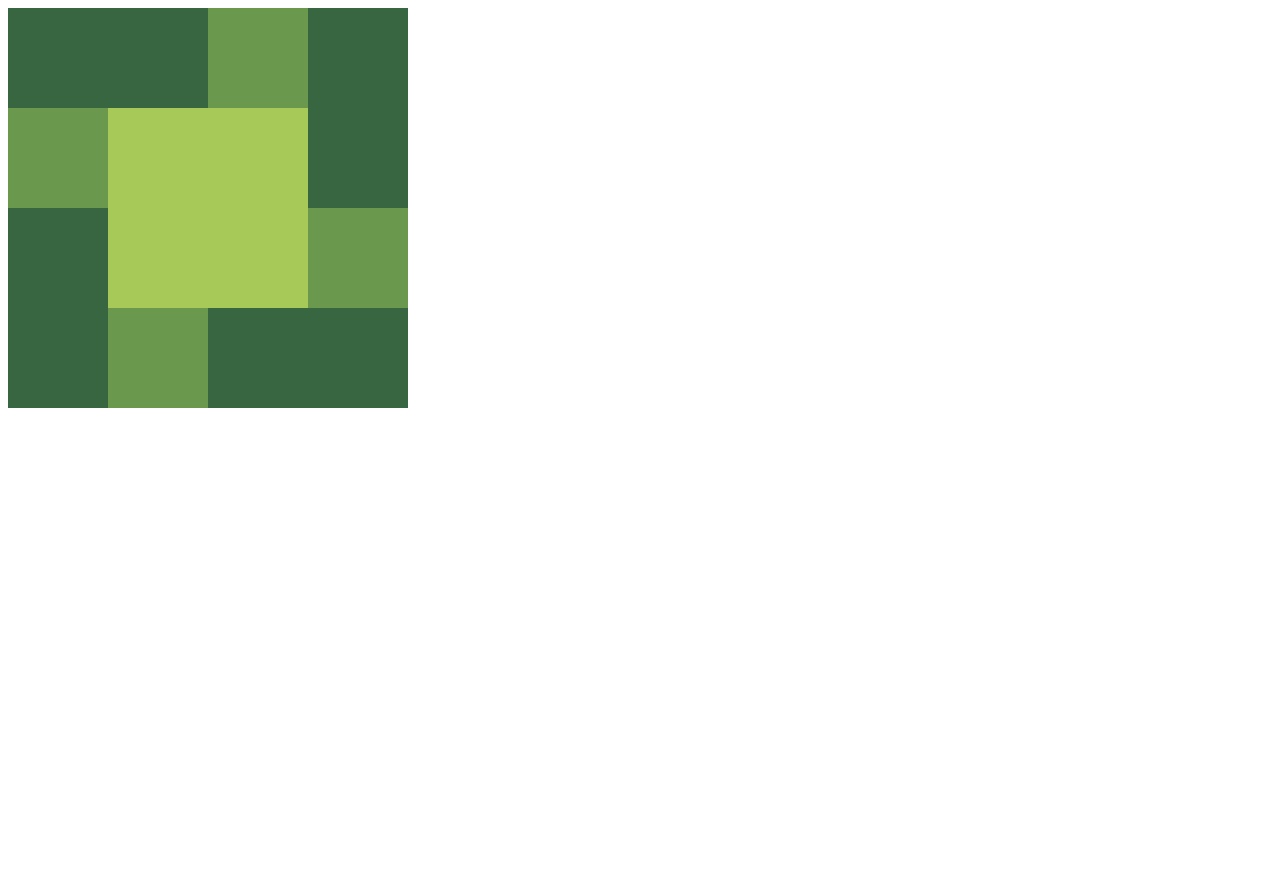
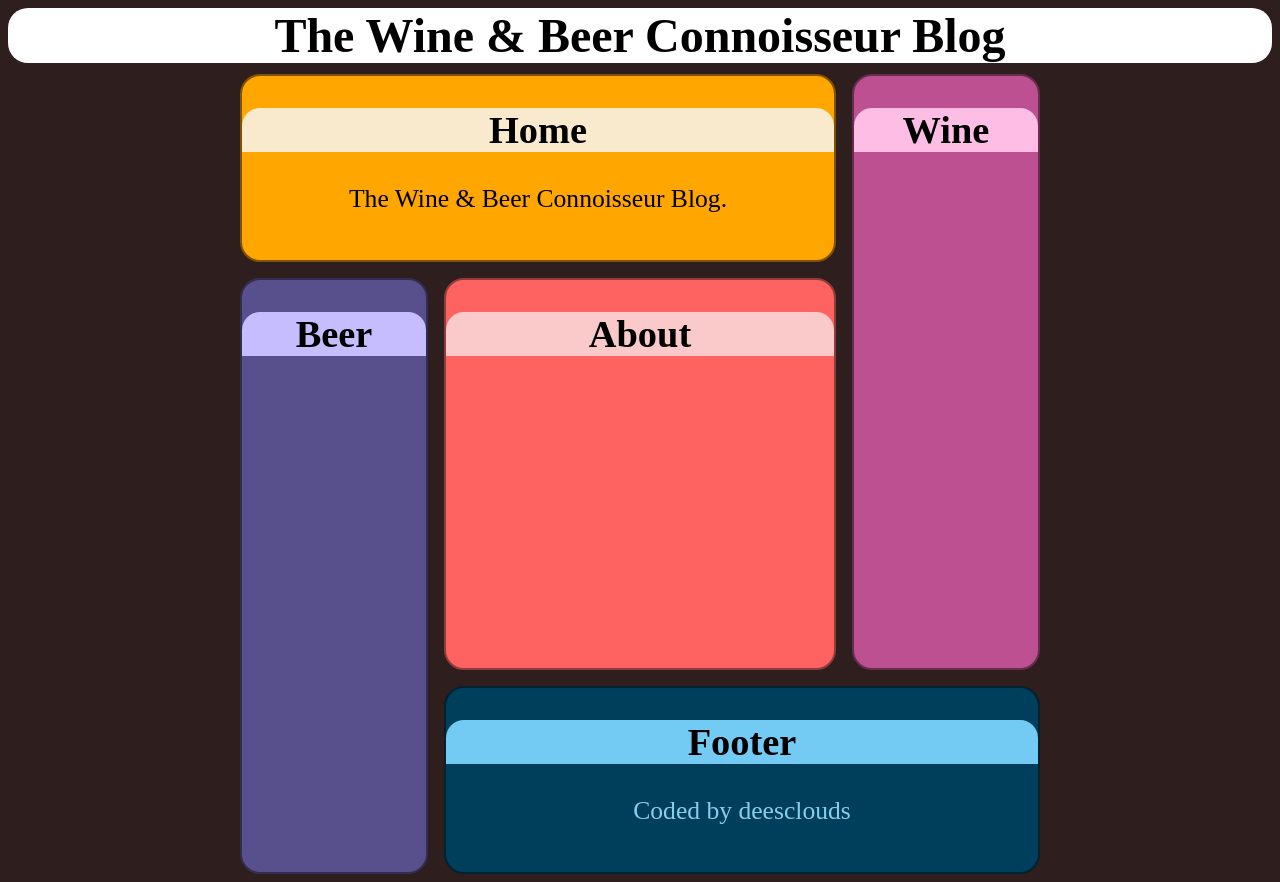
Before and after one commit to deesclouds/wine-beer-connoisseur, a plain HTML site: page index.html in a window 1280 px wide. Before the commit the page ends 800 px from the top, so only its background shows below. Drawn offline with Linux system fonts and the light colour scheme.

Commit message:
first commit for blog project

```diff
--- a/css/style.css
+++ b/css/style.css
@@ -1,101 +1,117 @@
-.angry-grid {
-   display: grid;
-
-   grid-template-rows: 1fr 1fr 1fr 1fr;
-   grid-template-columns: 1fr 1fr 1fr 1fr;
-
-   gap: 0px;
-   height:400px;
-   width:400px;
+html{
+   overscroll-behavior: none;
 }
 
-#item-0 {
+body, h1{
+   background: hsl(0, 22%, 15%);
+   font-size: 62.5%;
+}
+h1{
+   text-align: center;
+   background-color: #f9cac9;
+   width: 75%;
+   margin: 0 auto;
+   border-radius: 20px;
+   font-size: 3rem;
+}
 
-   background-color: #386641;
-   grid-row-start: 1;
-   grid-column-start: 1;
+.blog-grid {
+   font-size: 1.6rem;
+   text-align: center;
+   display: grid;
+   min-height: 200px;
+   /* border: 2px solid pink; */
 
-   grid-row-end: 2;
-   grid-column-end: 3;
+   grid-template: 1fr 1fr 1fr 1fr / 1fr 1fr 1fr 1fr;
+
+   gap: 2%;
+   height:800px;
+   width:800px;
+   margin: auto;
+}
+  /*border for grid elements  */
+#Home, #About, #Wine, #Beer, #Footer{
+   border: 2px solid pink;
+   border-radius: 20px;
+}
+
+h1{
+   background: white;
+   width: 100%;
+   margin: 0 auto;
 
 }
-#item-1 {
+/* individual grid elements  */
+#Home {
 
-   background-color: #a7c957;
-   grid-row-start: 2;
-   grid-column-start: 2;
+   background-color: #ffa600;
+   border: 2px solid #7d5201;
+   grid-row: 1 / 2;
+   grid-column: 1 / 4;
+}
 
-   grid-row-end: 4;
-   grid-column-end: 4;
+#Home > h2{
+   background-color: #f9eace;
+}
+
+#About {
+
+   background-color: #ff6361;
+   border: 2px solid #923b3a;
+   grid-row: 2 / 4;
+   grid-column: 2 / 4;
+}
+
+#About > h2 {
+   background: #f9cac9;
+}
+
+#Wine {
+
+   background-color: #bc5090;
+   border: 2px solid #682c50;
+   grid-row: 1 / 4;
+   grid-column: 4 / 5;
 
 }
-#item-2 {
 
-   background-color: #6a994e;
-   grid-row-start: 1;
-   grid-column-start: 3;
+#Wine > h2 {
+   background-color: #fdbde4;
+}
 
-   grid-row-end: 2;
-   grid-column-end: 4;
+#Beer {
+
+   background-color: #58508d;
+   border: 2px solid #322e4f;
+   grid-row: 2 / 5;
+   grid-column: 1 / 2;
 
 }
-#item-3 {
 
-   background-color: #386641;
-   grid-row-start: 1;
-   grid-column-start: 4;
+#Beer > h2 {
+   background-color: #c6bdff;
+}
+#Footer {
 
-   grid-row-end: 3;
-   grid-column-end: 5;
+   background-color: #003f5c;
+   border: 2px solid #01212f;
+   grid-row: 4 / 5;
+   grid-column: 2 / 5;
 
 }
-#item-4 {
+#Footer > h2 {
+  background-color: #73caf3;
+}
 
-   background-color: #386641;
-   grid-row-start: 3;
-   grid-column-start: 1;
+#Footer > p{
+   color: skyblue;
+}
 
-   grid-row-end: 5;
-   grid-column-end: 2;
-
+/* headers title borders */
+#Home > h2, #About > h2, #Beer > h2, #Wine > h2, #Footer > h2{
+border-radius: 18px 18px 0 0;
 }
-#item-5 {
-
-   background-color: #6a994e;
-   grid-row-start: 3;
-   grid-column-start: 4;
-
-   grid-row-end: 4;
-   grid-column-end: 5;
-
+a {
+   text-decoration: none;
+   color: black;
 }
-#item-6 {
-
-   background-color: #386641;
-   grid-row-start: 4;
-   grid-column-start: 3;
-
-   grid-row-end: 5;
-   grid-column-end: 5;
-
-}
-#item-7 {
-
-   background-color: #6a994e;
-   grid-row-start: 4;
-   grid-column-start: 2;
-
-   grid-row-end: 5;
-   grid-column-end: 3;
-
-}
-#item-8 {
-
-   background-color: #6a994e;
-   grid-row-start: 2;
-   grid-column-start: 1;
-
-   grid-row-end: 3;
-   grid-column-end: 2;
-
-}
--- a/index.html
+++ b/index.html
@@ -9,17 +9,18 @@
 </head>
 <body>
 
-<div class="angry-grid">
-    <div id="item-0">&nbsp;</div>
-    <div id="item-1">&nbsp;</div>
-    <div id="item-2">&nbsp;</div>
-    <div id="item-3">&nbsp;</div>
-    <div id="item-4">&nbsp;</div>
-    <div id="item-5">&nbsp;</div>
-    <div id="item-6">&nbsp;</div>
-    <div id="item-7">&nbsp;</div>
-    <div id="item-8">&nbsp;</div>
+  <h1>The Wine & Beer Connoisseur Blog</h1>
+  <br>
+  <div class="blog-grid">
+    <div id="Home"><h2><a href="index.html/#Home">Home</a></h2>
+    <p>The Wine & Beer Connoisseur Blog.</p></div>
+    <div id="About"><h2><a href="index.html/#About">About</a></h2></div>
+    <div id="Wine"><h2><a href="index.html/#Wine">Wine</a></h2></div>
+    <div id="Beer"><h2><a href="index.html/#Beer">Beer</a></h2></div>
+    <div id="Footer"><h2><a href="index.html/#Footer">Footer</a></h2>
+    <p>Coded by deesclouds</p></div>
   </div>
+
 
 </body>
 </html>
```
